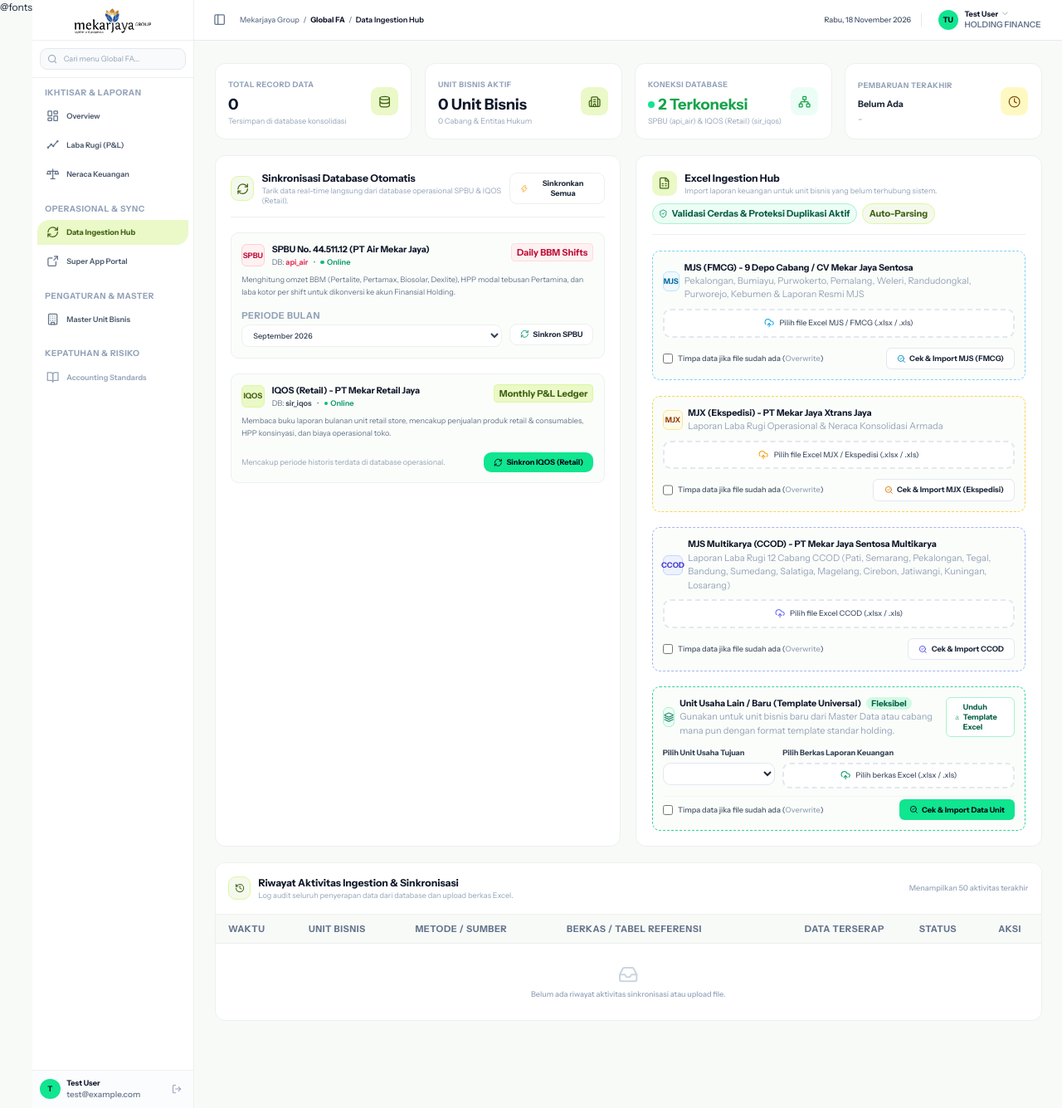
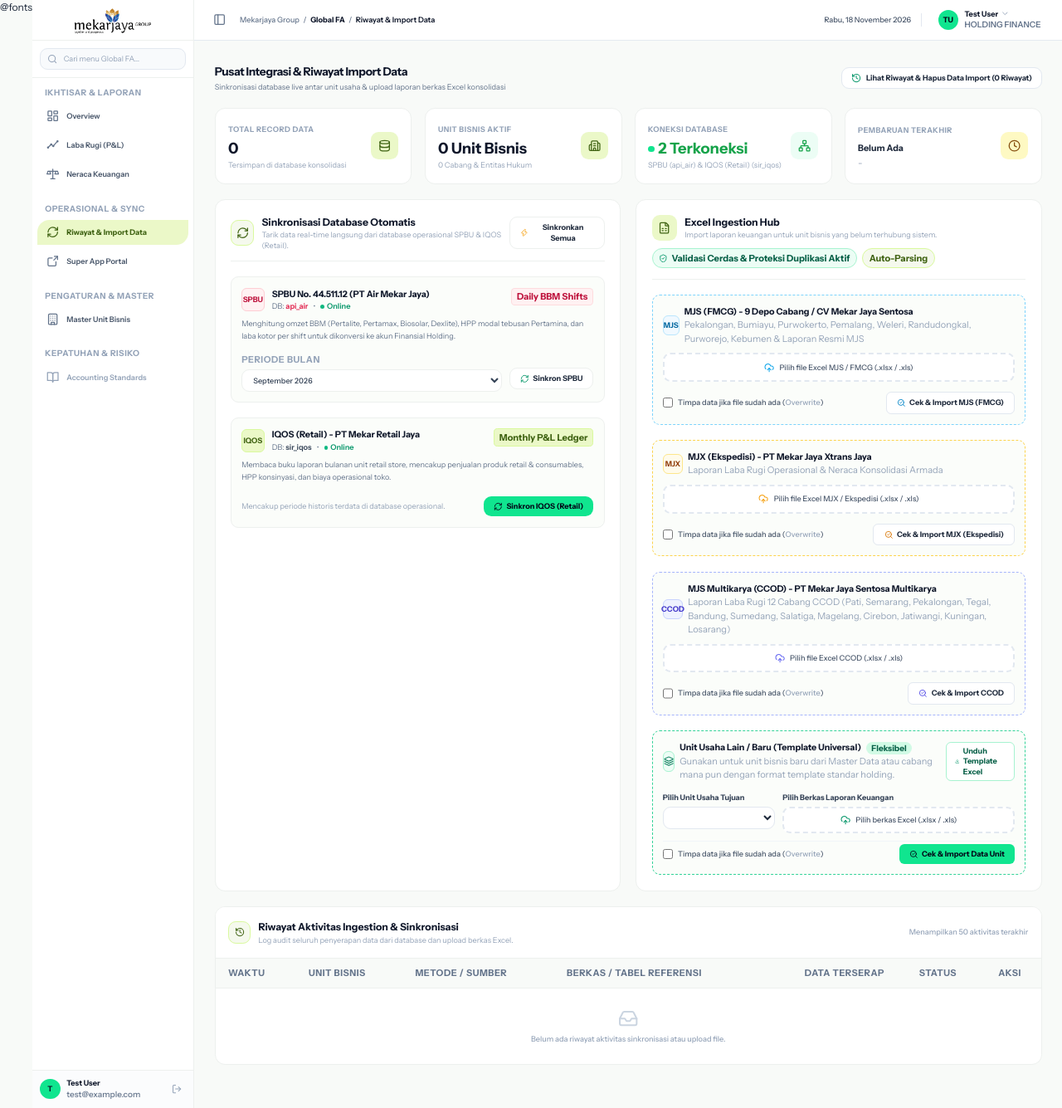
Before and after one commit to Midas-ww/Global-Fa, a Laravel app: page /sync in a window 1280 px wide. Shown: the whole page at 83% size. Run offline with Laravel 12, Linux system fonts and the light colour scheme; a user stored in the database is signed in; data comes from the database, SQL or seed files in the repository; data that the repository does not hold is empty; some libraries are stand-ins or nearby versions; some web fonts are replaced.

Commit message:
feat: rename menu to Riwayat & Import Data and add quick navigation to import history table

```diff
--- a/resources/views/finance/sync.blade.php
+++ b/resources/views/finance/sync.blade.php
@@ -1,9 +1,21 @@
 @extends('layouts.app')
 
-@section('title', 'Data Ingestion Hub')
+@section('title', 'Riwayat & Import Data')
 
 @section('content')
 <div class="space-y-6 pb-12">
+
+    <!-- PAGE HEADER WITH QUICK JUMP -->
+    <div class="flex items-center justify-between flex-wrap gap-3">
+        <div>
+            <h2 class="text-lg font-black text-slate-900 tracking-tight">Pusat Integrasi & Riwayat Import Data</h2>
+            <p class="text-xs text-slate-500 mt-0.5">Sinkronisasi database live antar unit usaha & upload laporan berkas Excel konsolidasi</p>
+        </div>
+        <a href="#riwayat-import" class="inline-flex items-center gap-2 px-3.5 py-2 rounded-xl bg-white hover:bg-slate-50 text-slate-800 border border-slate-200 text-xs font-bold transition shadow-2xs">
+            <i data-lucide="history" class="w-4 h-4 text-emerald-600"></i>
+            <span>Lihat Riwayat & Hapus Data Import ({{ count($logs) }} Riwayat)</span>
+        </a>
+    </div>
 
     <!-- OVERVIEW STATS -->
     <div class="grid grid-cols-1 md:grid-cols-4 gap-5">
@@ -377,7 +389,7 @@
     </div>
 
     <!-- INGESTION & SYNC AUDIT LOG TABLE -->
-    <div class="bg-white rounded-2xl border border-[#edf0ee] shadow-xs overflow-hidden">
+    <div id="riwayat-import" class="bg-white rounded-2xl border border-[#edf0ee] shadow-xs overflow-hidden scroll-mt-6">
         <div class="p-5 border-b border-[#edf0ee] flex items-center justify-between bg-white">
             <div class="flex items-center gap-3">
                 <div class="w-9 h-9 rounded-xl bg-[#f5f9ed] text-[#3f6212] flex items-center justify-center border border-[#d9f99d]">
--- a/resources/views/layouts/app.blade.php
+++ b/resources/views/layouts/app.blade.php
@@ -209,9 +209,9 @@
                 <div class="sidebar-group">
                     <div class="px-3 mb-2 text-[10px] font-bold uppercase tracking-wider text-slate-400 sidebar-label">OPERASIONAL & SYNC</div>
                     <nav class="space-y-1.5">
-                        <!-- Data Ingestion Hub Link -->
+                        <!-- Riwayat & Import Data Link (Persis IQOS) -->
                         <a href="{{ route('finance.sync') }}"
-                           title="Data Ingestion Hub"
+                           title="Riwayat & Import Data"
                            class="sidebar-item flex items-center text-xs transition-all duration-300 ease-in-out group relative cursor-pointer rounded-tl-[1.2rem] rounded-br-[1.2rem] rounded-tr-none rounded-bl-none hover:rounded-tr-[1.2rem] hover:rounded-bl-[1.2rem] hover:rounded-tl-none hover:rounded-br-none {{ request()->routeIs('finance.sync') ? 'bg-[#ebf8c8] text-[#3f6212] font-bold shadow-2xs' : 'text-slate-600 hover:bg-[#ebf8c8]/60 hover:text-[#3f6212] font-semibold' }} w-full px-3.5 py-2.5 justify-start gap-3">
                             <svg class="w-5 h-5 shrink-0 {{ request()->routeIs('finance.sync') ? 'text-[#3f6212]' : 'text-slate-500 group-hover:text-[#3f6212]' }}" viewBox="0 0 24 24" fill="none" stroke="currentColor" stroke-width="2" stroke-linecap="round" stroke-linejoin="round">
                                 <path d="M3 12a9 9 0 0 1 9-9 9.75 9.75 0 0 1 6.74 2.74L21 8" />
@@ -219,7 +219,7 @@
                                 <path d="M21 12a9 9 0 0 1-9 9 9.75 9.75 0 0 1-6.74-2.74L3 16" />
                                 <path d="M8 16H3v5" />
                             </svg>
-                            <span class="truncate flex-1 sidebar-label">Data Ingestion Hub</span>
+                            <span class="truncate flex-1 sidebar-label">Riwayat & Import Data</span>
                         </a>
 
                         <!-- Super App Portal Link -->
```
